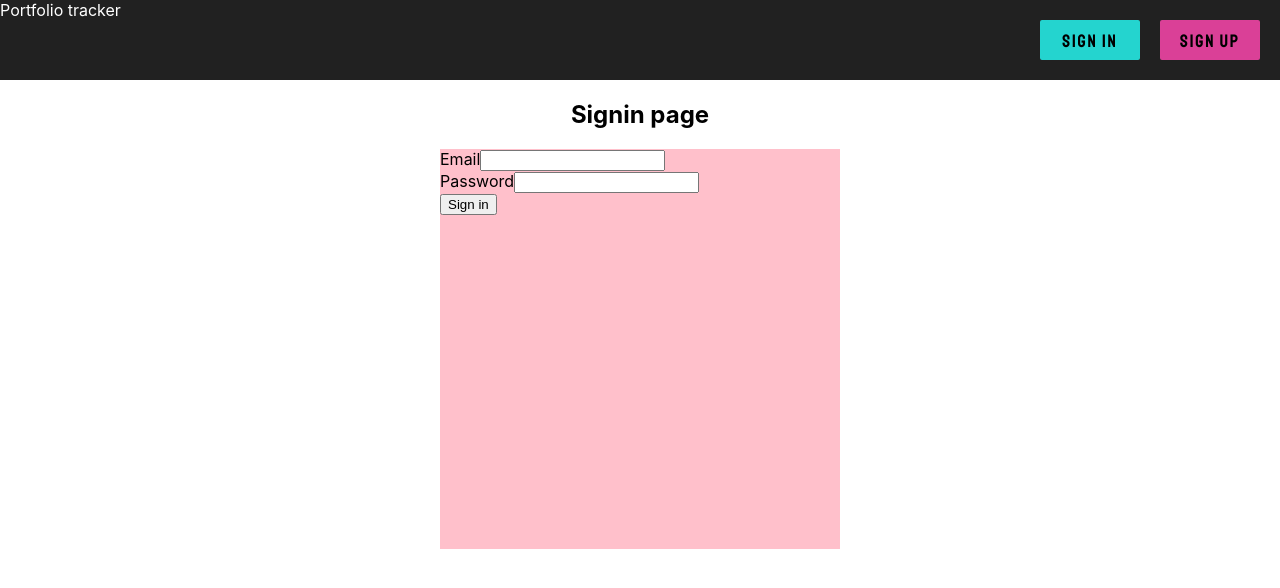
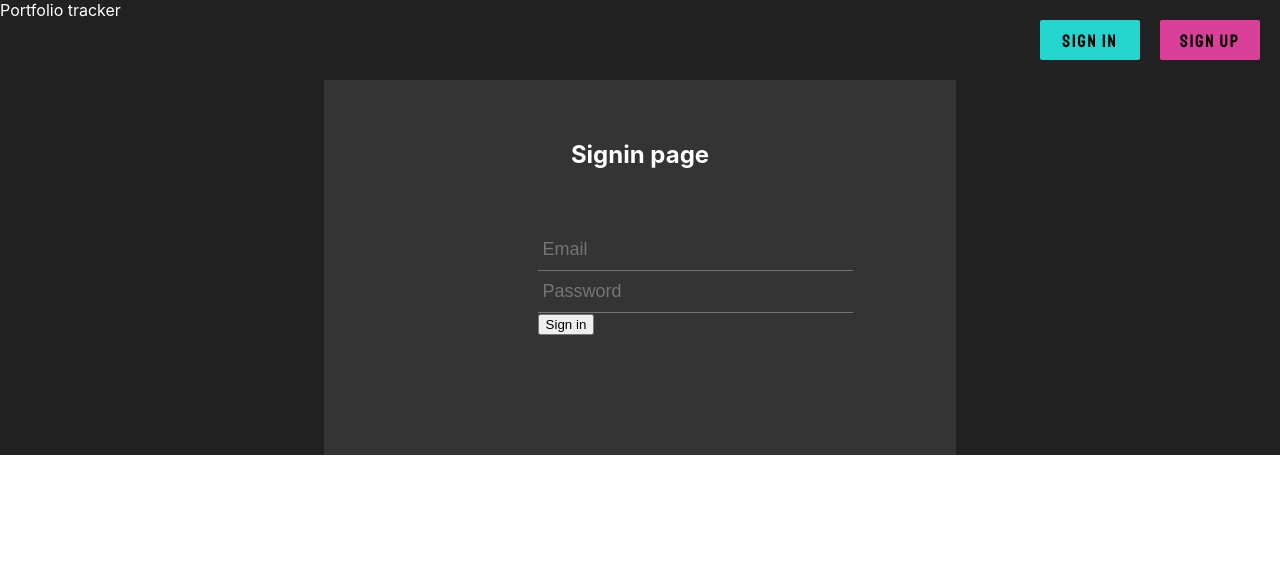
Before and after one commit to JonoMitter/portfolio-tracker, a React (Create React App) app in the folder frontend/: page /signin in a window 1280 px wide. Shown: the top 588 px of the page. Built offline with nearby package versions, Linux system fonts and the light colour scheme.

Commit message:
updated sign in form
- added scss
- removed css

```diff
--- a/frontend/package.json
+++ b/frontend/package.json
@@ -7,6 +7,7 @@
     "@testing-library/react": "^11.1.0",
     "@testing-library/user-event": "^12.1.10",
     "bootstrap": "^5.1.0",
+    "node-sass": "^4.14.1",
     "react": "^17.0.2",
     "react-bootstrap": "^2.0.0-beta.6",
     "react-dom": "^17.0.2",
--- a/frontend/src/pages/Home.jsx
+++ b/frontend/src/pages/Home.jsx
@@ -1,5 +1,5 @@
 import React from "react";
-import "./styles/Home.css";
+import "./styles/Home.scss";
 export default class home extends React.Component {
   constructor(props) {
     super();
--- a/frontend/src/pages/Signin.jsx
+++ b/frontend/src/pages/Signin.jsx
@@ -1,5 +1,5 @@
 import React from "react";
-import "./styles/Signin.css";
+import "./styles/Signin.scss";
 import SigninForm from "./components/SigninForm";
 export default class Signin extends React.Component {
   constructor(props) {
@@ -8,8 +8,7 @@ export default class Signin extends React.Component {
 
   render() {
     return (
-      <section>
-        <h1 class="signin-title">Signin page</h1>
+      <section class ="signin">
         <SigninForm />
       </section>
     );
--- a/frontend/src/pages/components/Navbar.jsx
+++ b/frontend/src/pages/components/Navbar.jsx
@@ -1,5 +1,5 @@
 import React from "react";
-import "./Navbar.css";
+import "./Navbar.scss";
 import {Link} from 'react-router-dom';
 export default class Navbar extends React.Component {
   constructor(props) {
--- a/frontend/src/pages/components/SigninForm.css
+++ /dev/null
@@ -1,19 +0,0 @@
-.Login {
-  margin: auto;
-  width: 400px;
-  height: 400px;
-  vertical-align: middle;
-  background-color: pink;
-}
-.Login form {
-  display: block;
-  text-align: left;
-  position: relative;
-}
-.inputLabel {
-  font-size: 20px;
-  margin-right: 20px;
-}
-.formGroup {
-  margin-top: 20px;
-}
--- a/frontend/src/pages/components/SigninForm.jsx
+++ b/frontend/src/pages/components/SigninForm.jsx
@@ -1,36 +1,49 @@
 import React, { useState } from "react";
+import Form from "react-bootstrap/Form";
+import Button from "react-bootstrap/Button";
 
-import "./SigninForm.css";
+import "./SigninForm.scss";
 export default class SigninForm extends React.Component {
   constructor(props) {
     super(props);
-        this.state = {value: ''};
+    this.state = { value: "" };
 
     this.handleChange = this.handleChange.bind(this);
     this.handleSubmit = this.handleSubmit.bind(this);
   }
 
   handleChange(event) {
-        this.setState({value: event.target.value});
+    this.setState({ value: event.target.value });
   }
-
+  //POST method into DB for login (axios method)
   handleSubmit(event) {
+    console.log("submit pressed");
     event.preventDefault();
   }
 
   render() {
     return (
+      <div className="Login">
+        <h1 class="signin-title">Signin page</h1>
         <form class="Login" onSubmit={this.handleSubmit}>
-        <label for="email">
-          Email
-        </label>
-        <input type="email" name="email" value={this.state.value} onChange={this.handleChange} /><br/>
-        <label for ="pwd">
-          Password
-        </label>
-        <input type="password" name="pwd" value={this.state.value} onChange={this.handleChange} /><br/>
+          <div  class="group">
+            <input class="input" type="email" name="email"  placeholder="Email" value={this.state.value} onChange={this.handleChange} />
+            <span class="highlight"></span>
+            <span class="bar"></span>
+            <label for="name" class="label">Email</label>
+          </div>
+
+        <div  class="group">
+          <input class="input" type="password" name="pwd" placeholder="Password"/>
+          <span class="highlight"></span>
+          <span class="bar"></span>
+          <label for="name" class="label">Password</label>
+        </div>
+
         <input type="submit" value="Sign in" />
       </form>
+
+      </div>
     );
   }
 }
--- /dev/null
+++ b/frontend/src/pages/components/SigninForm.scss
@@ -0,0 +1,70 @@
+$primary: #11998e;
+$secondary: #38ef7d;
+$white: #fff;
+$gray: #9b9b9b;
+.Login {
+  margin: auto;
+  width: 40%;
+  background-color: rgb(53, 52, 52);
+  padding: 60px;
+}
+h1.signin-title {
+  text-align: center;
+  color: white;
+  margin: 0;
+}
+.input {
+  font-size: 18px;
+  padding: 10px 10px 10px 5px;
+  display: block;
+  width: 300px;
+  border: none;
+  border-bottom: 1px solid #757575;
+  background-color: transparent;
+  outline: rgb(53, 52, 52);
+  color: white;
+}
+
+.label {
+  color: #999;
+  font-size: 18px;
+  font-weight: normal;
+  position: absolute;
+  pointer-events: none;
+  left: 5px;
+  top: 10px;
+  transition: 0.2s ease all;
+  -moz-transition: 0.2s ease all;
+  -webkit-transition: 0.2s ease all;
+}
+.input:focus ~ label,
+.input:valid ~ label {
+  top: -20px;
+  font-size: 14px;
+  color: rgb(36, 212, 207);
+  border-radius: 0%;
+}
+.bar {
+  position: relative;
+  display: block;
+  width: 300px;
+}
+.bar:before,
+.bar:after {
+  content: "";
+  height: 2px;
+  width: 0;
+  bottom: 1px;
+  position: absolute;
+  background: linear-gradient(90deg, rgba(2,0,36,1) 0%, rgba(36,212,207,1) 0%, rgba(255,0,241,1) 100%);
+  transition: 0.2s ease all;
+  -moz-transition: 0.2s ease all;
+  -webkit-transition: 0.2s ease all;
+}
+
+/* active state */
+.input:focus ~ .bar:before,
+.input:focus ~ .bar:after {
+  width: 105%;
+
+}
--- a/frontend/src/pages/styles/Signin.css
+++ /dev/null
@@ -1,3 +0,0 @@
-h1.signin-title{
-    text-align: center;
-}
--- /dev/null
+++ b/frontend/src/pages/styles/Signin.scss
@@ -0,0 +1,5 @@
+.signin {
+    background-color: rgb(33,33,33);
+    width: 100%;
+    height: 100%;
+}
```
Also changed, not shown: frontend/src/pages/components/Navbar.scss (renamed from frontend/src/pages/components/Navbar.css), frontend/src/pages/styles/Home.scss (renamed from frontend/src/pages/styles/Home.css), 1 other file (tests, documents, lock files or other folders). Lines whose indentation alone changed are shown as unchanged.
